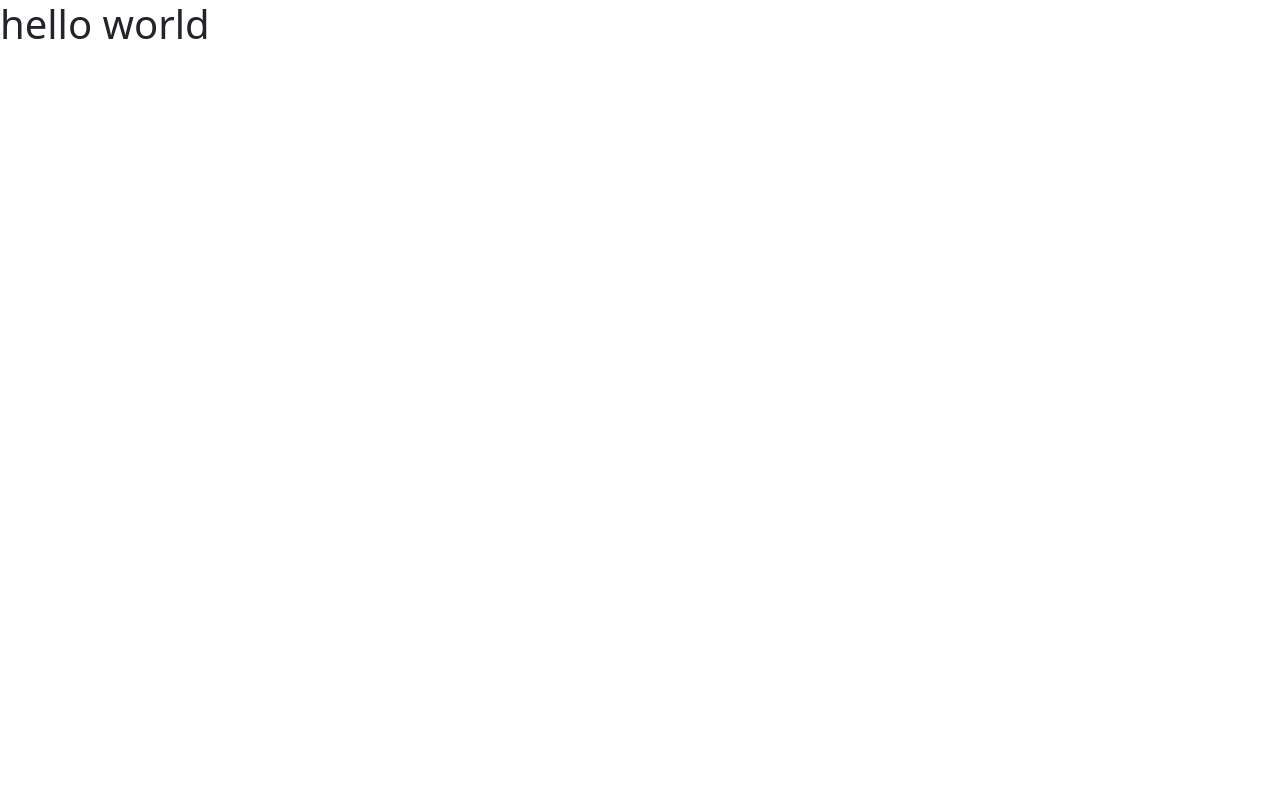
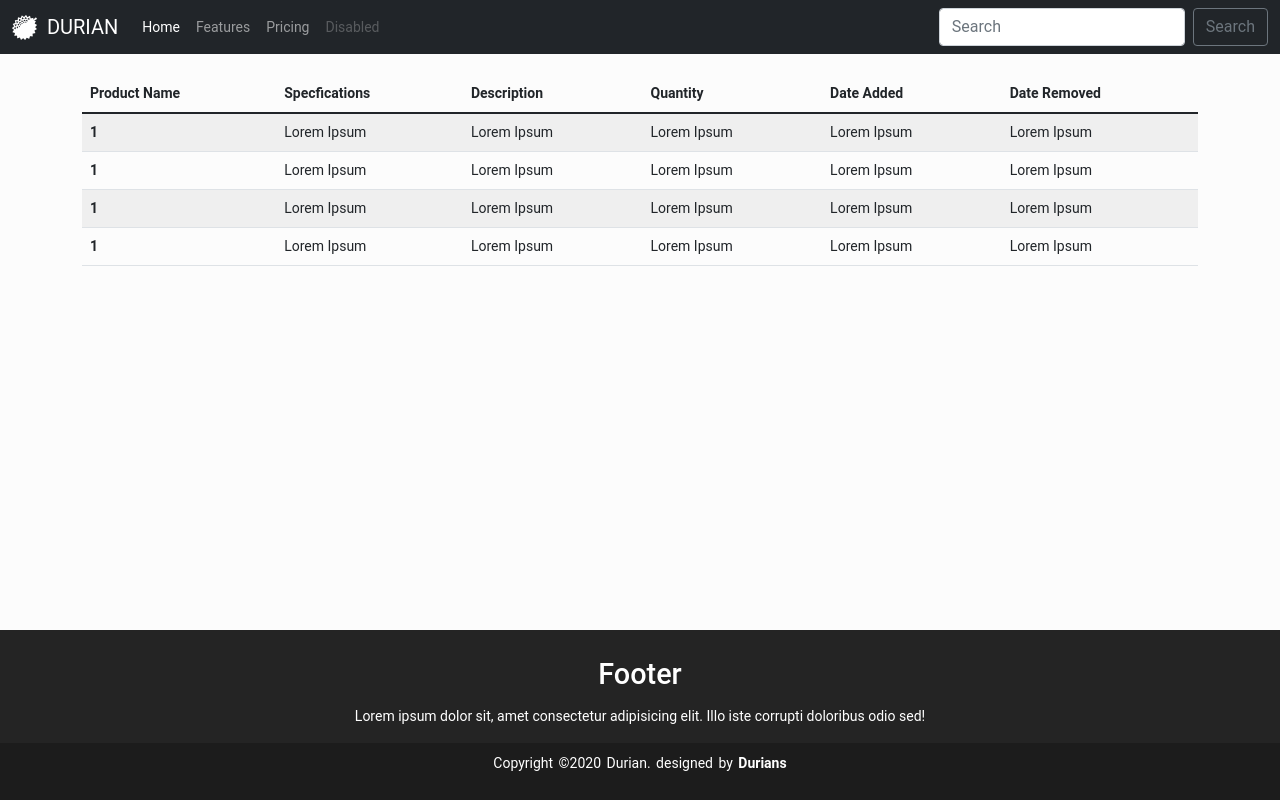
Before and after one commit to leocabibihan-school-account/durian, a plain HTML site: page prototype/admin-orders.html in a window 1280 px wide. Drawn offline with nearby package versions, Linux system fonts and the light colour scheme.

Commit message:
404, admin-orders, bryce-css

```diff
--- a/prototype/admin-orders.html
+++ b/prototype/admin-orders.html
@@ -5,9 +5,102 @@
   <meta http-equiv="X-UA-Compatible" content="IE=edge">
   <meta name="viewport" content="width=device-width, initial-scale=1.0">
   <title>Document</title>
-  <link rel="stylesheet" href="style.css">
+  <link rel="stylesheet" href="bryce-style.css">
+  <link rel="stylesheet" href="footer.css">
 </head>
+<nav class="navbar navbar-expand-lg navbar-dark bg-dark">
+
+  <div class="container-fluid">
+    <img src="img/durian.png" width="25"alt=""><a class="navbar-brand" href="#">&nbsp;   DURIAN</a>
+
+
+    <button class="navbar-toggler" type="button" data-bs-toggle="collapse" data-bs-target="#navbarNav" aria-controls="navbarNav" aria-expanded="false" aria-label="Toggle navigation">
+      <span class="navbar-toggler-icon"></span>
+
+    </button>
+    <div class="collapse navbar-collapse" id="navbarNav">
+      <ul class="navbar-nav">
+        <li class="nav-item">
+          <a class="nav-link active" aria-current="page" href="#">Home</a>
+        </li>
+        <li class="nav-item">
+          <a class="nav-link" href="#">Features</a>
+        </li>
+        <li class="nav-item">
+          <a class="nav-link" href="#">Pricing</a>
+        </li>
+        <li class="nav-item">
+          <a class="nav-link disabled" href="#" tabindex="-1" aria-disabled="true">Disabled</a>
+        </li>
+      </ul>
+    </div>
+    <form class="d-flex">
+      <input class="form-control me-2" type="search" placeholder="Search" aria-label="Search">
+      <button type="button" class="btn btn-outline-secondary">Search</button>
+    </form>
+  </div>
+</nav>
 <body>
-  <h1>hello world</h1>
+  <div class="container">
+    <br>
+  <table id="example" class="table table-striped  "style="width:100%";  >
+    <thead>
+        <tr>
+            <th>Product Name</th>
+            <th>Specfications</th>
+            <th>Description</th>
+            <th>Quantity</th>
+            <th>Date Added</th>
+            <th>Date Removed</th>
+        </tr>
+      </thead>
+      <tbody>
+        <tr>
+          <th scope="row">1</th>
+          <td>Lorem Ipsum</td>
+          <td>Lorem Ipsum</td>
+          <td>Lorem Ipsum</td>
+          <td>Lorem Ipsum</td>
+          <td>Lorem Ipsum</td>
+        </tr>
+        <tr>
+          <th scope="row">1</th>
+          <td>Lorem Ipsum</td>
+          <td>Lorem Ipsum</td>
+          <td>Lorem Ipsum</td>
+          <td>Lorem Ipsum</td>
+          <td>Lorem Ipsum</td>
+        </tr>
+        <tr>
+          <th scope="row">1</th>
+          <td>Lorem Ipsum</td>
+          <td>Lorem Ipsum</td>
+          <td>Lorem Ipsum</td>
+          <td>Lorem Ipsum</td>
+          <td>Lorem Ipsum</td>
+        </tr>
+        <tr>
+          <th scope="row">1</th>
+          <td>Lorem Ipsum</td>
+          <td>Lorem Ipsum</td>
+          <td>Lorem Ipsum</td>
+          <td>Lorem Ipsum</td>
+          <td>Lorem Ipsum</td>
+        </tr>
+
+      </tbody>
+    </thead>
+    <tbody>
+    </div>
 </body>
+<footer>
+  <div class="footer-content">
+      <h3>Footer</h3>
+      <p>Lorem ipsum dolor sit, amet consectetur adipisicing elit. Illo iste corrupti doloribus odio sed!</p>
+
+  </div>
+  <div class="footer-bottom">
+      <p>Copyright &copy;2020 Durian. designed by <b>Durians</b></p>
+  </div>
+</footer>
 </html>
--- /dev/null
+++ b/prototype/bryce-style.css
@@ -0,0 +1,37 @@
+@import url(https://cdn.jsdelivr.net/npm/bootstrap@5.1.3/dist/css/bootstrap.min.css);
+
+
+.main-text {
+  background-image: url(../prototype/img/1.jpg);
+  background-size: cover;
+  background-repeat: no-repeat;
+  display: flex;
+  align-items: center;
+  height: 87vh;
+}
+
+body {
+  font-size: 14px;
+  line-height: 21px;
+  font-family: 'Roboto', sans-serif;
+}
+
+h1.title {
+  font-size: 54px;
+}
+h2 {
+  font-size: 35px;
+}
+p.page-text {
+  font-size: 20px;
+  line-height: 25px;
+  margin: 25px 0;
+}
+
+.page-img img {
+    width: 65%;
+}
+
+.page-img {
+    text-align: center;
+}
--- /dev/null
+++ b/prototype/footer.css
@@ -0,0 +1,43 @@
+*{
+  margin: 0;
+  padding: 0;
+  box-sizing: border-box;
+}
+body{
+  background: #fcfcfc;
+}
+footer{
+  position: absolute;
+  bottom: 0;
+  left: 0;
+  right: 0;
+  background: rgb(36, 36, 36);
+  height: auto;
+  width: 100vw;
+  font-family: 'Roboto', sans-serif;
+  padding-top: 20px;
+  color: #fff;
+}
+.footer-content{
+  display: flex;
+  align-items: center;
+  justify-content: center;
+  flex-direction: column;
+  text-align: center;
+}
+.footer-content h3{
+  font-size: 1.8rem;
+  line-height: 3rem;
+}
+
+.footer-bottom{
+  background: rgb(28, 28, 28);
+  width: 100vw;
+  padding: 10px ;
+  text-align: center;
+}
+.footer-bottom p{
+  font-size: 14px;
+  word-spacing: 2px;
+
+}
--- a/prototype/style.css
+++ /dev/null
@@ -1 +0,0 @@
-@import url(https://cdn.jsdelivr.net/npm/bootstrap@5.1.3/dist/css/bootstrap.min.css);
```
Also changed, not shown: prototype/404.html (+75 -6 lines), prototype/img/1.jpg (added), prototype/img/durian.png (added).
